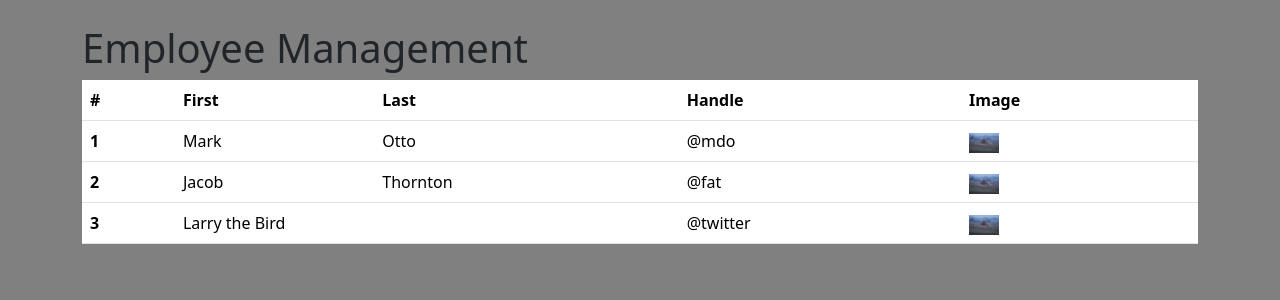
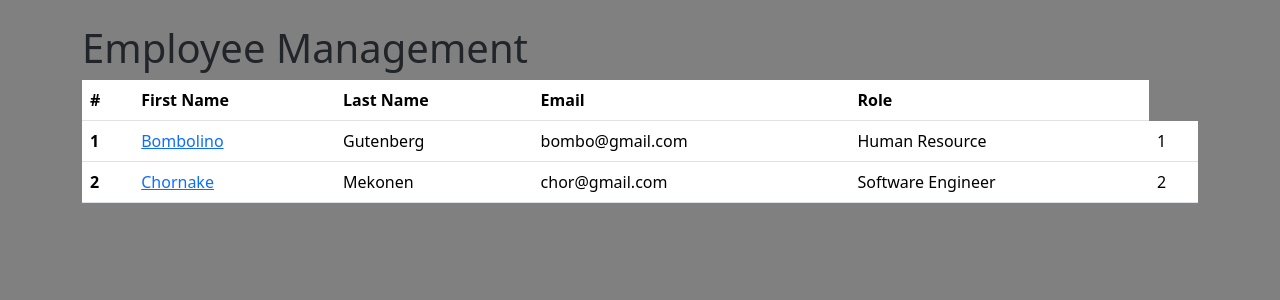
Before and after one commit to eyob-h/Django-practice-projects, a Django app: page / in a window 1280 px wide. Shown: the top 300 px of the page. Run offline with Django 5.2, Linux system fonts and the light colour scheme; data comes from the database, SQL or seed files in the repository; both versions use the stored data as it was after the commit.

Commit message:
add code to fetch all employees data and display it on the home page

```diff
--- a/Employee Management/employee_management_site/views.py
+++ b/Employee Management/employee_management_site/views.py
@@ -1,7 +1,13 @@
 from django.http import HttpResponse
 from django.shortcuts import render
+from employees.models import Employee
 # from django.http import *
 
 def home(request):
     # return HttpResponse("hi home")
-    return render(request, 'home.html')
+    employees = Employee.objects.all()
+
+    context = {
+        'employees' : employees,
+    }
+    return render(request, 'home.html', context)
--- a/Employee Management/employees/models.py
+++ b/Employee Management/employees/models.py
@@ -13,3 +13,7 @@ class Employee(models.Model):
 
     created_at = models.DateTimeField(auto_now_add=True)
     updated_at = models.DateTimeField(auto_now=True)
+
+
+    def __str__(self):
+        return self.first_name
--- a/Employee Management/templates/home.html
+++ b/Employee Management/templates/home.html
@@ -18,36 +18,27 @@
           <thead>
             <tr>
               <th scope="col">#</th>
-                <th scope="col">First</th>
-                <th scope="col">Last</th>
-                <th scope="col">Handle</th>
-                <th scope="col">Image</th>
+              <th scope="col">First Name</th>
+              <th scope="col">Last Name</th>
+              <th scope="col">Email</th>
+              <th scope="col">Role</th>
 
             </tr>
           </thead>
           <tbody>
+              {%for e in employees%}
+
               <tr>
-                <th scope="row">1</th>
-                <td>Mark</td>
-                <td>Otto</td>
-                <td>@mdo</td>
-                <td><img  width="30px" src="{%static 'images/abc.jpg'%}" alt=""></td>
 
+                <th scope="row">{{e.id}}</th>
+                  <td><a href="https://abc.com">{{e.first_name}}</a></td>
+                  <td>{{e.last_name}}</td>
+                  <td>{{e.email}}</td>
+                  <td>{{e.role}}</td>
+                  <td>{{forloop.counter}}</td>
                 </tr>
-              <tr>
-                <th scope="row">2</th>
-                <td>Jacob</td>
-                <td>Thornton</td>
-                <td>@fat</td>
-                <td><img  width="30px" src="{%static 'images/abc.jpg'%}" alt=""></td>
 
-              </tr>
-              <tr>
-                <th scope="row">3</th>
-                <td colspan="2">Larry the Bird</td>
-                <td>@twitter</td>
-                <td><img  width="30px" src="{%static 'images/abc.jpg'%}" alt=""></td>
-              </tr>
+              {%endfor%}
             </tbody>
           </table>
     </div>
```
Also changed, not shown: Employee Management/db.sqlite3, Employee Management/employees/views.py (line endings or trailing spaces), Employee Management/media/images/reddit_recap_card_9.png (added). Lines whose indentation alone changed are shown as unchanged.
